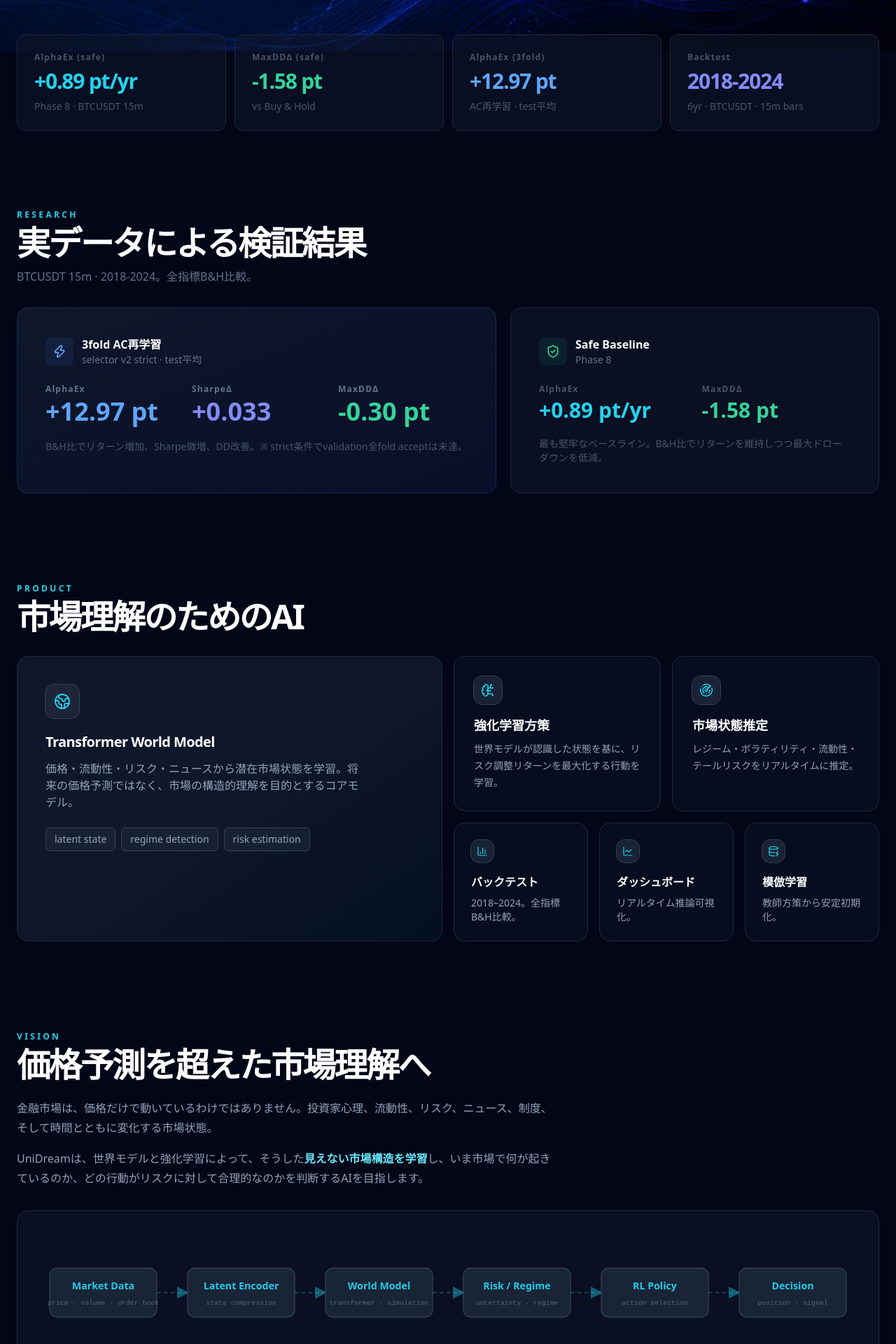
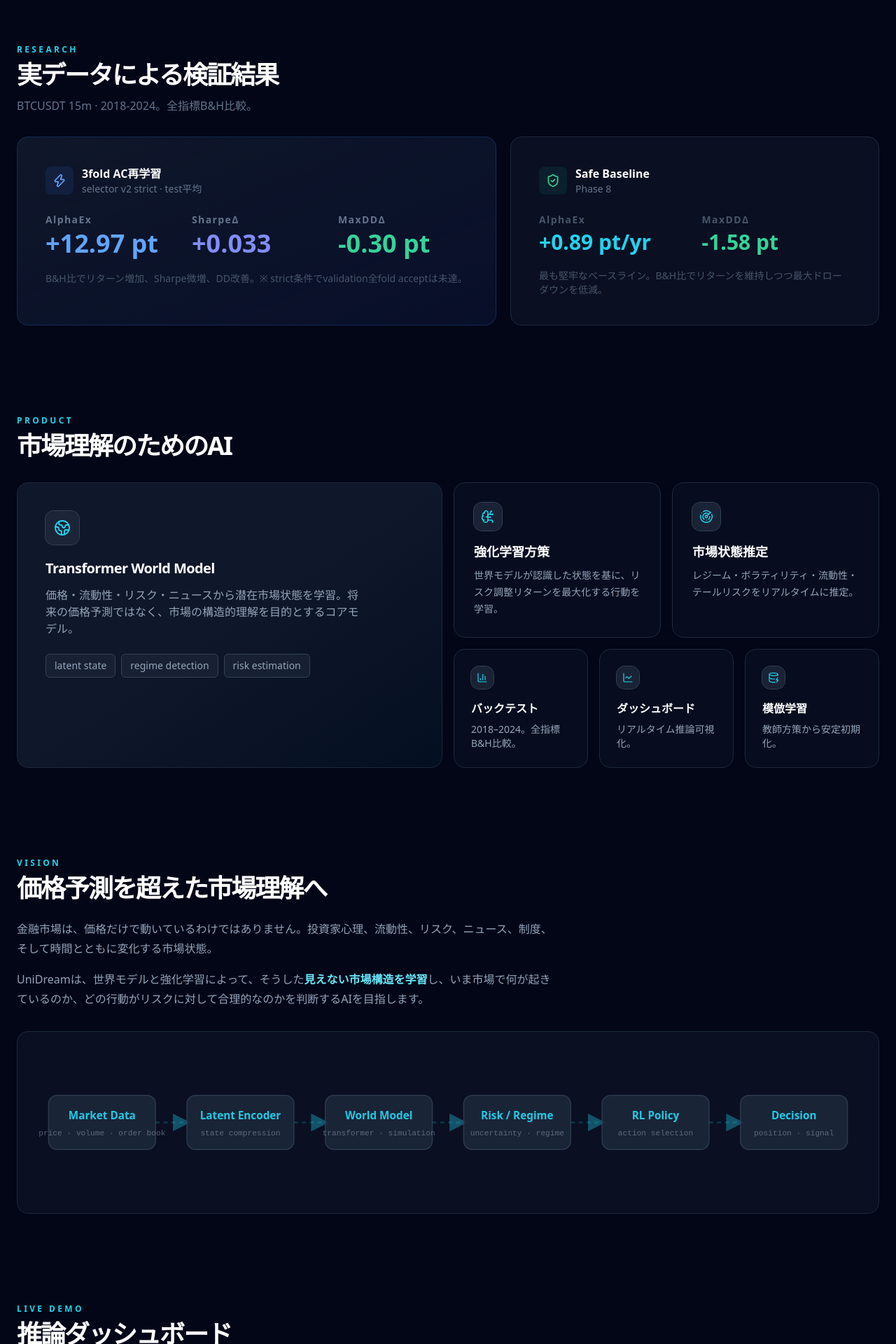
Before and after one commit to shinji-ogasa/unidream-demo-web, a Next.js app: page /homepage in a window 1280 px wide. Shown: the part 880-2800 px from the top of the page at 70% size. Built offline with nearby package versions, Linux system fonts and the light colour scheme.

Commit message:
fix: demo text top/image bottom, reduce headings, enlarge labels, remove browser chrome & annotations

```diff
--- a/src/app/homepage/page.tsx
+++ b/src/app/homepage/page.tsx
@@ -132,9 +132,9 @@ function MetricCard({
 }) {
   return (
     <div className="rounded-xl border border-slate-800 bg-slate-900/60 p-6">
-      <p className="text-xs font-semibold tracking-widest text-slate-600">{label}</p>
+      <p className="text-sm font-semibold tracking-widest text-slate-600">{label}</p>
       <p className={`mt-2 text-3xl font-semibold tracking-[-0.04em] ${color}`}>{value}</p>
-      <p className="mt-2 text-sm font-medium text-slate-600">{sub}</p>
+      <p className="mt-2 text-sm font-medium text-slate-500">{sub}</p>
     </div>
   );
 }
@@ -148,15 +148,15 @@ function PipelineDiagram() {
     { label: "RL Policy", sub: "action selection" },
     { label: "Decision", sub: "position · signal" },
   ];
-  const boxW = 140;
-  const gap = 40;
+  const boxW = 150;
+  const gap = 44;
   const totalW = steps.length * (boxW + gap) - gap;
   return (
-    <div className="w-full overflow-x-auto py-4">
-      <svg viewBox={`0 0 ${totalW + 40} 140`} className="w-full min-w-[800px]" preserveAspectRatio="xMidYMid meet">
+    <div className="w-full overflow-x-auto py-6">
+      <svg viewBox={`0 0 ${totalW + 40} 160`} className="w-full min-w-[950px]" preserveAspectRatio="xMidYMid meet">
         <defs>
-          <marker id="arr" markerWidth="8" markerHeight="8" refX="7" refY="4" orient="auto">
-            <path d="M0,0 L8,4 L0,8 Z" fill="rgba(34,211,238,0.4)" />
+          <marker id="arr" markerWidth="10" markerHeight="10" refX="8" refY="5" orient="auto">
+            <path d="M0,0 L10,5 L0,10 Z" fill="rgba(34,211,238,0.35)" />
           </marker>
         </defs>
         {steps.map((s, i) => {
@@ -166,18 +166,18 @@ function PipelineDiagram() {
               {i > 0 && (
                 <line
                   x1={20 + i * (boxW + gap) - gap}
-                  y1={70}
+                  y1={80}
                   x2={20 + i * (boxW + gap)}
-                  y2={70}
-                  stroke="rgba(34,211,238,0.25)"
-                  strokeWidth="2"
-                  strokeDasharray="5,4"
+                  y2={80}
+                  stroke="rgba(34,211,238,0.2)"
+                  strokeWidth="2.5"
+                  strokeDasharray="6,5"
                   markerEnd="url(#arr)"
                 />
               )}
-              <rect x={cx} y={70 - 32} width={boxW} height={64} rx="10" fill="rgba(30,41,59,0.85)" stroke="rgba(51,65,85,0.8)" strokeWidth="1.5" />
-              <text x={cx + boxW / 2} y={70 - 4} textAnchor="middle" fill="rgba(34,211,238,0.95)" fontSize="13" fontFamily="system-ui" fontWeight="600">{s.label}</text>
-              <text x={cx + boxW / 2} y={70 + 16} textAnchor="middle" fill="rgba(148,163,184,0.5)" fontSize="9" fontFamily="monospace">{s.sub}</text>
+              <rect x={cx} y={80 - 38} width={boxW} height={76} rx="12" fill="rgba(30,41,59,0.85)" stroke="rgba(51,65,85,0.8)" strokeWidth="1.5" />
+              <text x={cx + boxW / 2} y={80 - 4} textAnchor="middle" fill="rgba(34,211,238,0.95)" fontSize="15" fontFamily="system-ui" fontWeight="600">{s.label}</text>
+              <text x={cx + boxW / 2} y={80 + 18} textAnchor="middle" fill="rgba(148,163,184,0.55)" fontSize="11" fontFamily="monospace">{s.sub}</text>
             </g>
           );
         })}
@@ -226,14 +226,6 @@ function Footer() {
 export default function HomepagePage() {
   return (
     <main className="min-h-screen bg-slate-950 text-white antialiased">
-      <div
-        className="fixed inset-0 pointer-events-none opacity-[0.015]"
-        style={{
-          backgroundImage: "linear-gradient(to right, rgba(255,255,255,0.3) 1px, transparent 1px), linear-gradient(to bottom, rgba(255,255,255,0.3) 1px, transparent 1px)",
-          backgroundSize: "80px 80px",
-        }}
-      />
-
       {/* header */}
       <motion.header
         initial={{ opacity: 0, y: -12 }}
@@ -273,7 +265,7 @@ export default function HomepagePage() {
               initial={{ opacity: 0, y: 20 }}
               animate={{ opacity: 1, y: 0 }}
               transition={{ duration: 0.6, delay: 0.15 }}
-              className="text-5xl md:text-8xl font-semibold tracking-[-0.075em] leading-[0.96] text-white"
+              className="text-5xl md:text-7xl font-semibold tracking-[-0.075em] leading-[0.96] text-white"
             >
               市場の見えない構造を、<br />世界モデルで読む。
             </motion.h1>
@@ -313,7 +305,7 @@ export default function HomepagePage() {
       <motion.section {...fadeUp} className="mx-auto max-w-7xl px-4 md:px-6 py-12 md:py-16">
         <div className="mb-8 max-w-xl">
           <SectionLabel>RESEARCH</SectionLabel>
-          <h2 className="text-4xl md:text-5xl font-semibold tracking-[-0.055em] text-white">実データによる検証結果</h2>
+          <h2 className="text-3xl md:text-4xl font-semibold tracking-[-0.055em] text-white">実データによる検証結果</h2>
           <p className="mt-3 text-base text-slate-500">BTCUSDT 15m · 2018-2024。全指標B&H比較。</p>
         </div>
         <div className="grid gap-5 lg:grid-cols-[1.3fr_1fr]">
@@ -329,9 +321,9 @@ export default function HomepagePage() {
               <div><p className="text-base font-semibold text-white">3fold AC再学習</p><p className="text-sm text-slate-500">selector v2 strict · test平均</p></div>
             </div>
             <div className="grid grid-cols-3 gap-6">
-              <div><p className="text-xs font-semibold tracking-widest text-slate-500">AlphaEx</p><p className="mt-1 text-4xl font-semibold text-blue-400">+12.97 pt</p></div>
-              <div><p className="text-xs font-semibold tracking-widest text-slate-500">SharpeΔ</p><p className="mt-1 text-4xl font-semibold text-indigo-400">+0.033</p></div>
-              <div><p className="text-xs font-semibold tracking-widest text-slate-500">MaxDDΔ</p><p className="mt-1 text-4xl font-semibold text-emerald-400">-0.30 pt</p></div>
+              <div><p className="text-sm font-semibold tracking-widest text-slate-500">AlphaEx</p><p className="mt-1 text-4xl font-semibold text-blue-400">+12.97 pt</p></div>
+              <div><p className="text-sm font-semibold tracking-widest text-slate-500">SharpeΔ</p><p className="mt-1 text-4xl font-semibold text-indigo-400">+0.033</p></div>
+              <div><p className="text-sm font-semibold tracking-widest text-slate-500">MaxDDΔ</p><p className="mt-1 text-4xl font-semibold text-emerald-400">-0.30 pt</p></div>
             </div>
             <p className="mt-5 text-sm text-slate-600 leading-5">B&H比でリターン増加、Sharpe微増、DD改善。※ strict条件でvalidation全fold acceptは未達。</p>
           </motion.div>
@@ -348,8 +340,8 @@ export default function HomepagePage() {
                 <div><p className="text-base font-semibold text-white">Safe Baseline</p><p className="text-sm text-slate-500">Phase 8</p></div>
               </div>
               <div className="grid grid-cols-2 gap-5">
-                <div><p className="text-xs font-semibold tracking-widest text-slate-600">AlphaEx</p><p className="mt-1 text-3xl font-semibold text-cyan-400">+0.89 pt/yr</p></div>
-                <div><p className="text-xs font-semibold tracking-widest text-slate-600">MaxDDΔ</p><p className="mt-1 text-3xl font-semibold text-emerald-400">-1.58 pt</p></div>
+                <div><p className="text-sm font-semibold tracking-widest text-slate-600">AlphaEx</p><p className="mt-1 text-3xl font-semibold text-cyan-400">+0.89 pt/yr</p></div>
+                <div><p className="text-sm font-semibold tracking-widest text-slate-600">MaxDDΔ</p><p className="mt-1 text-3xl font-semibold text-emerald-400">-1.58 pt</p></div>
               </div>
             </div>
             <p className="mt-5 text-sm text-slate-600 leading-5">最も堅牢なベースライン。B&H比でリターンを維持しつつ最大ドローダウンを低減。</p>
@@ -361,7 +353,7 @@ export default function HomepagePage() {
       <motion.section {...fadeUp} className="mx-auto max-w-7xl px-4 md:px-6 py-12 md:py-16">
         <div className="mb-8 max-w-xl">
           <SectionLabel>PRODUCT</SectionLabel>
-          <h2 className="text-4xl md:text-5xl font-semibold tracking-[-0.055em] text-white">市場理解のためのAI</h2>
+          <h2 className="text-3xl md:text-4xl font-semibold tracking-[-0.055em] text-white">市場理解のためのAI</h2>
         </div>
         <div className="grid grid-cols-12 gap-4">
           <motion.div
@@ -406,7 +398,7 @@ export default function HomepagePage() {
       <motion.section {...fadeUp} className="mx-auto max-w-7xl px-4 md:px-6 py-12 md:py-16">
         <div className="mb-8 max-w-3xl">
           <SectionLabel>VISION</SectionLabel>
-          <h2 className="text-4xl md:text-5xl font-semibold tracking-[-0.055em] text-white">価格予測を超えた市場理解へ</h2>
+          <h2 className="text-3xl md:text-4xl font-semibold tracking-[-0.055em] text-white">価格予測を超えた市場理解へ</h2>
           <div className="mt-6 space-y-4 text-base leading-7 text-slate-400">
             <p>金融市場は、価格だけで動いているわけではありません。投資家心理、流動性、リスク、ニュース、制度、そして時間とともに変化する市場状態。</p>
             <p>UniDreamは、世界モデルと強化学習によって、そうした<span className="font-semibold text-cyan-300">見えない市場構造を学習</span>し、いま市場で何が起きているのか、どの行動がリスクに対して合理的なのかを判断するAIを目指します。</p>
@@ -417,37 +409,22 @@ export default function HomepagePage() {
         </div>
       </motion.section>
 
-      {/* dashboard */}
+      {/* LIVE DEMO — text above, image below */}
       <motion.section {...fadeUp} className="mx-auto max-w-7xl px-4 md:px-6 py-12 md:py-16">
-        <div className="grid items-center gap-8 lg:grid-cols-[0.45fr_1.55fr]">
-          <div>
+        <div className="mb-8 max-w-xl">
           <SectionLabel>LIVE DEMO</SectionLabel>
-            <h2 className="text-4xl md:text-5xl font-semibold tracking-[-0.055em] text-white">推論ダッシュボード</h2>
+          <h2 className="text-3xl md:text-4xl font-semibold tracking-[-0.055em] text-white">推論ダッシュボード</h2>
           <p className="mt-3 text-base leading-7 text-slate-400">リアルタイムで動作する研究デモ。エクイティ・ポジション・市場状態を一画面で。</p>
-            <div className="mt-5 flex flex-col gap-2">
-              <div className="flex items-center gap-2 text-sm text-slate-500"><span className="h-1.5 w-1.5 rounded-full bg-emerald-500" />Live · next inference in ~15m</div>
-              <div className="flex items-center gap-2 text-sm text-slate-500"><ArrowRight className="h-3 w-3 text-cyan-400" />BTCUSDT · 15m</div>
+          <div className="mt-4 flex items-center gap-4 text-sm text-slate-500">
+            <span className="flex items-center gap-2"><span className="h-1.5 w-1.5 rounded-full bg-emerald-500" />Live · next inference in ~15m</span>
+            <span className="flex items-center gap-2"><ArrowRight className="h-3 w-3 text-cyan-400" />BTCUSDT · 15m</span>
           </div>
-            <div className="mt-8"><CtaButton href="/">デモを起動</CtaButton></div>
+          <div className="mt-6"><CtaButton href="/">デモを起動</CtaButton></div>
         </div>
         <div className="relative">
           <div className="absolute -inset-3 rounded-3xl bg-gradient-to-r from-cyan-500/8 via-blue-500/8 to-indigo-500/8 blur-2xl" />
-            <div className="relative rounded-xl overflow-hidden border border-slate-800 shadow-2xl shadow-black/40 bg-slate-900">
-              <div className="flex items-center gap-1.5 px-5 py-3.5 border-b border-slate-800">
-                <div className="flex gap-1.5"><div className="h-2.5 w-2.5 rounded-full bg-slate-600" /><div className="h-2.5 w-2.5 rounded-full bg-slate-600" /><div className="h-2.5 w-2.5 rounded-full bg-slate-600" /></div>
-                <span className="ml-3 text-xs text-slate-600 font-mono">dashboard.unidream.ai</span>
-              </div>
+          <div className="relative rounded-xl overflow-hidden border border-slate-800 shadow-2xl shadow-black/40">
             <Image src="/dashboard-preview.png" alt="UniDream Demo dashboard" width={1400} height={900} className="w-full h-auto" />
-            </div>
-            <div className="absolute -top-2 -right-2 hidden lg:block rounded-xl border border-slate-700 bg-slate-900/90 px-4 py-3 backdrop-blur shadow-lg">
-              <p className="text-[10px] font-semibold tracking-widest text-slate-500">EQUITY</p>
-              <p className="text-lg font-semibold text-emerald-400">$10,942.77</p>
-              <p className="text-xs text-slate-500">PnL +9.43%</p>
-            </div>
-            <div className="absolute -bottom-2 -left-2 hidden lg:block rounded-xl border border-slate-700 bg-slate-900/90 px-4 py-3 backdrop-blur shadow-lg">
-              <p className="text-[10px] font-semibold tracking-widest text-slate-500">SIGNAL</p>
-              <p className="text-base font-semibold text-cyan-300">LONG · target 1.000</p>
-            </div>
           </div>
         </div>
       </motion.section>
@@ -458,7 +435,7 @@ export default function HomepagePage() {
           <div className="grid gap-8 md:grid-cols-[1.5fr_1fr] items-center">
             <div>
               <p className="text-xs font-semibold tracking-[0.28em] text-cyan-400/70">CONTACT</p>
-              <h2 className="mt-3 text-3xl md:text-4xl font-semibold tracking-[-0.05em] text-white">UniDreamに興味がある方へ</h2>
+              <h2 className="mt-3 text-2xl md:text-3xl font-semibold tracking-[-0.05em] text-white">UniDreamに興味がある方へ</h2>
               <p className="mt-3 text-base leading-6 text-slate-400 max-w-md">研究段階のプロダクトです。PoC導入、共同研究、デモの試用など、目的に合わせてご連絡ください。</p>
             </div>
             <div className="flex flex-col gap-3">
```
Lines whose indentation alone changed are shown as unchanged.
